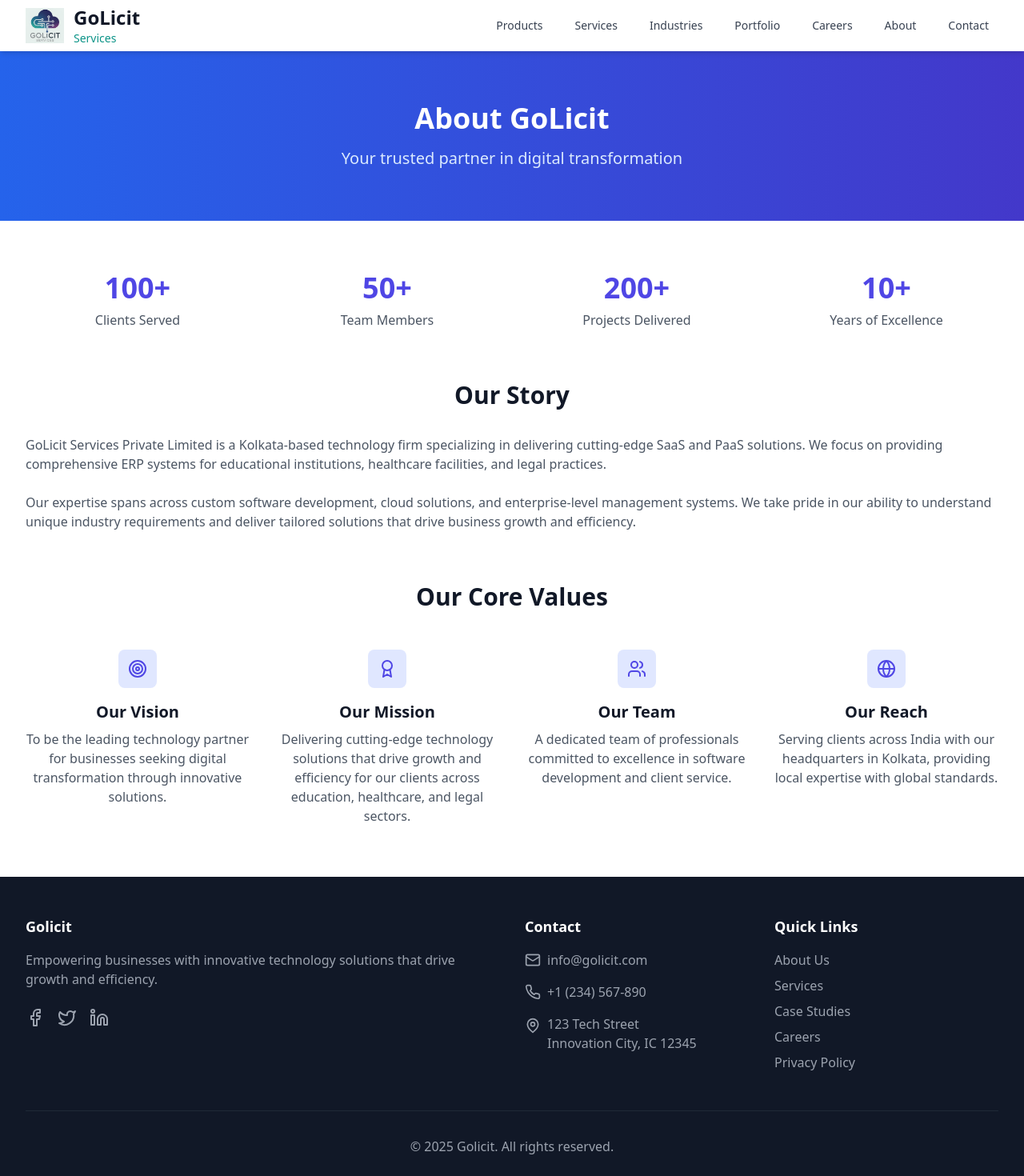
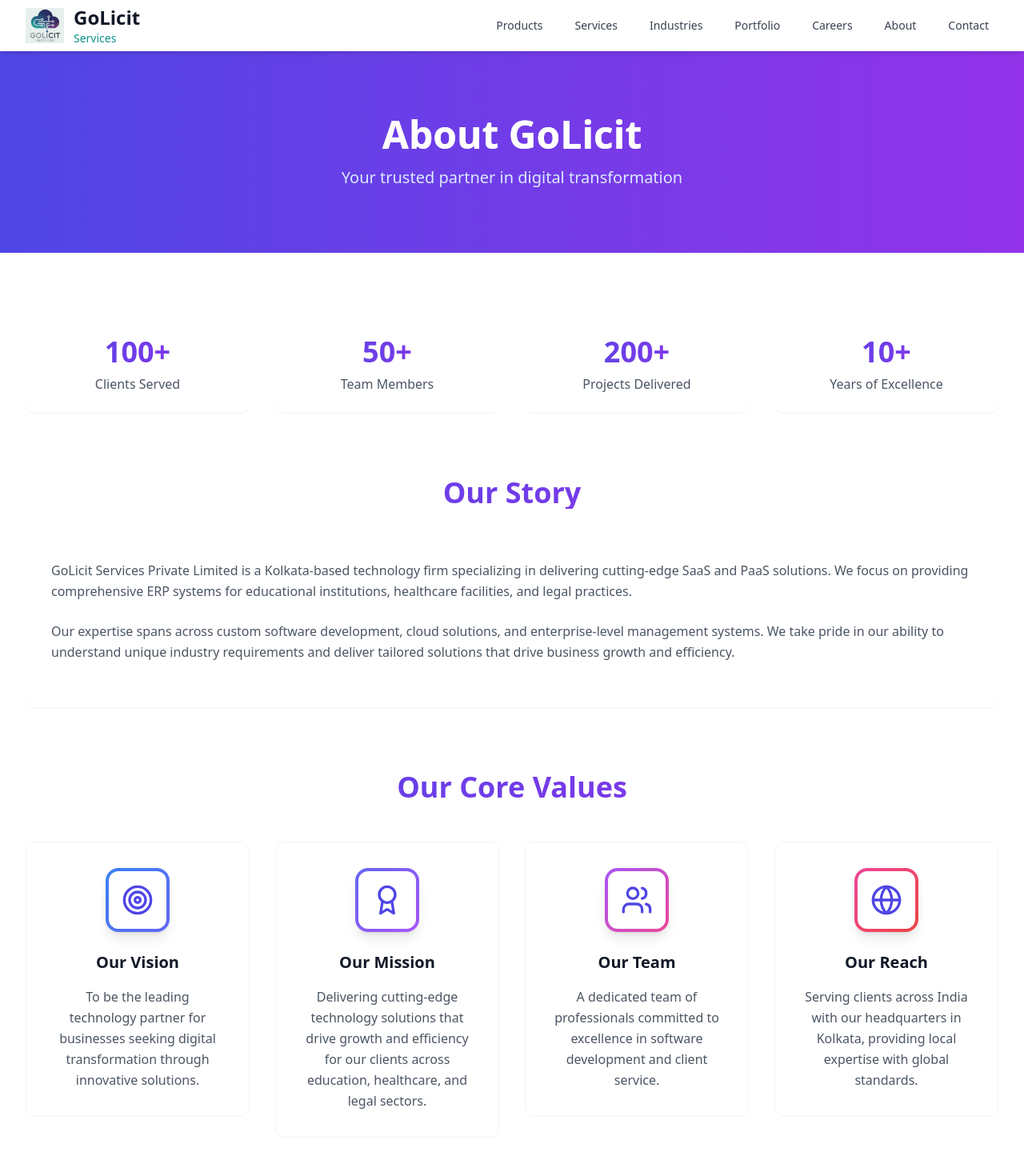
Before and after one commit to golicit/golicit-site, a React (Vite) app: page /about in a window 1280 px wide. Shown: the top 1470 px of the page at 80% size. Built offline with nearby package versions, Linux system fonts and the light colour scheme.

Commit message:
chnages some design and look of this

```diff
--- a/src/components/ProcessSection.tsx
+++ b/src/components/ProcessSection.tsx
@@ -5,52 +5,74 @@ const processes = [
   {
     icon: Lightbulb,
     title: 'Discovery & Planning',
-    description: 'We analyze your requirements and create a comprehensive project roadmap.'
+    description: 'We analyze your requirements and create a comprehensive project roadmap.',
+    color: 'from-blue-500 to-indigo-500'
   },
   {
     icon: Code,
     title: 'Development',
-    description: 'Our expert team builds your solution using cutting-edge technologies.'
+    description: 'Our expert team builds your solution using cutting-edge technologies.',
+    color: 'from-indigo-500 to-purple-500'
   },
   {
     icon: TestTube,
     title: 'Testing & QA',
-    description: 'Rigorous testing ensures high quality and reliable performance.'
+    description: 'Rigorous testing ensures high quality and reliable performance.',
+    color: 'from-purple-500 to-pink-500'
   },
   {
     icon: Rocket,
     title: 'Deployment & Support',
-    description: 'We handle deployment and provide ongoing maintenance and support.'
+    description: 'We handle deployment and provide ongoing maintenance and support.',
+    color: 'from-pink-500 to-red-500'
   }
 ];
 
 export default function ProcessSection() {
   return (
-    <div className="bg-white py-24">
+    <div className="bg-gradient-to-b from-white to-gray-50 py-24">
       <div className="max-w-7xl mx-auto px-4 sm:px-6 lg:px-8">
         <div className="text-center">
-          <h2 className="text-3xl font-bold text-gray-900 sm:text-4xl">Our Development Process</h2>
-          <p className="mt-4 text-xl text-gray-600">
+          <h2 className="text-4xl font-bold text-gray-900 sm:text-5xl bg-clip-text text-transparent bg-gradient-to-r from-indigo-600 to-purple-600">
+            Our Development Process
+          </h2>
+          <p className="mt-4 text-xl text-gray-600 max-w-3xl mx-auto">
             A streamlined approach to delivering exceptional results
           </p>
         </div>
 
         <div className="mt-20 relative">
-          <div className="absolute top-1/2 left-4 right-4 h-0.5 bg-indigo-100 transform -translate-y-1/2 hidden lg:block"></div>
-          <div className="grid grid-cols-1 gap-8 lg:grid-cols-4">
+          {/* Animated connecting line */}
+          <div className="absolute top-1/2 left-4 right-4 h-1 bg-gradient-to-r from-blue-500 via-purple-500 to-red-500 transform -translate-y-1/2 hidden lg:block rounded-full animate-pulse"></div>
+
+          <div className="grid grid-cols-1 gap-12 lg:grid-cols-4">
             {processes.map((process, index) => {
               const IconComponent = process.icon;
               return (
-                <div key={index} className="relative">
-                  <div className="bg-white p-6 rounded-lg text-center relative z-10">
-                    <div className="mx-auto w-16 h-16 bg-indigo-100 rounded-full flex items-center justify-center">
-                      <IconComponent className="h-8 w-8 text-indigo-600" />
+                <div key={index} className="relative group">
+                  <div className="bg-white p-8 rounded-xl text-center relative z-10 transform transition-all duration-300 hover:-translate-y-2 hover:shadow-xl border border-gray-100">
+                    <div className={`mx-auto w-20 h-20 rounded-2xl bg-gradient-to-br ${process.color} p-1 shadow-lg group-hover:shadow-xl transition-all duration-300`}>
+                      <div className="w-full h-full bg-white rounded-xl flex items-center justify-center">
+                        <IconComponent className="h-10 w-10 text-indigo-600 group-hover:scale-110 transition-transform duration-300" />
+                      </div>
                     </div>
-                    <h3 className="mt-6 text-xl font-semibold text-gray-900">{process.title}</h3>
-                    <p className="mt-4 text-gray-600">{process.description}</p>
+                    <h3 className="mt-6 text-xl font-semibold text-gray-900 group-hover:text-indigo-600 transition-colors duration-300">
+                      {process.title}
+                    </h3>
+                    <p className="mt-4 text-gray-600 leading-relaxed">
+                      {process.description}
+                    </p>
                   </div>
+
+                  {/* Connecting arrow */}
                   {index < processes.length - 1 && (
-                    <div className="hidden lg:block absolute top-1/2 right-0 w-full h-0.5 bg-indigo-100 transform -translate-y-1/2 z-0"></div>
+                    <div className="hidden lg:block absolute top-1/2 -right-6 transform -translate-y-1/2">
+                      <div className="w-12 h-12 bg-white rounded-full flex items-center justify-center shadow-md">
+                        <svg className="w-6 h-6 text-indigo-500" fill="none" stroke="currentColor" viewBox="0 0 24 24">
+                          <path strokeLinecap="round" strokeLinejoin="round" strokeWidth="2" d="M9 5l7 7-7 7" />
+                        </svg>
+                      </div>
+                    </div>
                   )}
                 </div>
               );
--- a/src/pages/About.tsx
+++ b/src/pages/About.tsx
@@ -3,79 +3,106 @@ import { Users, Award, Target, Globe } from 'lucide-react';
 import Footer from '../components/Footer';
 
 const stats = [
-  { label: 'Clients Served', value: '100+' },
-  { label: 'Team Members', value: '50+' },
-  { label: 'Projects Delivered', value: '200+' },
-  { label: 'Years of Excellence', value: '10+' }
+  { label: 'Clients Served', value: '100+', color: 'from-blue-500 to-indigo-500' },
+  { label: 'Team Members', value: '50+', color: 'from-indigo-500 to-purple-500' },
+  { label: 'Projects Delivered', value: '200+', color: 'from-purple-500 to-pink-500' },
+  { label: 'Years of Excellence', value: '10+', color: 'from-pink-500 to-red-500' }
 ];
 
 const values = [
   {
     icon: Target,
     title: 'Our Vision',
-    description: 'To be the leading technology partner for businesses seeking digital transformation through innovative solutions.'
+    description: 'To be the leading technology partner for businesses seeking digital transformation through innovative solutions.',
+    color: 'from-blue-500 to-indigo-500'
   },
   {
     icon: Award,
     title: 'Our Mission',
-    description: 'Delivering cutting-edge technology solutions that drive growth and efficiency for our clients across education, healthcare, and legal sectors.'
+    description: 'Delivering cutting-edge technology solutions that drive growth and efficiency for our clients across education, healthcare, and legal sectors.',
+    color: 'from-indigo-500 to-purple-500'
   },
   {
     icon: Users,
     title: 'Our Team',
-    description: 'A dedicated team of professionals committed to excellence in software development and client service.'
+    description: 'A dedicated team of professionals committed to excellence in software development and client service.',
+    color: 'from-purple-500 to-pink-500'
   },
   {
     icon: Globe,
     title: 'Our Reach',
-    description: 'Serving clients across India with our headquarters in Kolkata, providing local expertise with global standards.'
+    description: 'Serving clients across India with our headquarters in Kolkata, providing local expertise with global standards.',
+    color: 'from-pink-500 to-red-500'
   }
 ];
 
 export default function About() {
   return (
     <div className="pt-16">
-      <div className="bg-gradient-to-r from-blue-600 to-indigo-700 py-16">
+      <div className="bg-gradient-to-r from-indigo-600 to-purple-600 py-20">
         <div className="max-w-7xl mx-auto px-4 sm:px-6 lg:px-8">
-          <h1 className="text-4xl font-bold text-white text-center">About GoLicit</h1>
-          <p className="mt-4 text-xl text-blue-100 text-center">
+          <h1 className="text-5xl font-bold text-white text-center bg-clip-text text-transparent bg-gradient-to-r from-white to-blue-100">
+            About GoLicit
+          </h1>
+          <p className="mt-4 text-xl text-blue-100 text-center max-w-3xl mx-auto">
             Your trusted partner in digital transformation
           </p>
         </div>
       </div>
 
-      <div className="max-w-7xl mx-auto px-4 sm:px-6 lg:px-8 py-16">
-        <div className="grid grid-cols-2 md:grid-cols-4 gap-8 mb-16">
+      <div className="max-w-7xl mx-auto px-4 sm:px-6 lg:px-8 py-20">
+        <div className="grid grid-cols-2 md:grid-cols-4 gap-8 mb-20">
           {stats.map((stat, index) => (
-            <div key={index} className="text-center">
-              <p className="text-4xl font-bold text-indigo-600">{stat.value}</p>
-              <p className="mt-2 text-gray-600">{stat.label}</p>
+            <div key={index} className="text-center group">
+              <div className="relative p-6 rounded-xl bg-white shadow-sm hover:shadow-xl transition-all duration-300 hover:-translate-y-1">
+                <div className={`absolute inset-0 bg-gradient-to-br ${stat.color} opacity-0 group-hover:opacity-10 rounded-xl transition-opacity duration-300`}></div>
+                <p className="text-4xl font-bold bg-clip-text text-transparent bg-gradient-to-r from-indigo-600 to-purple-600">
+                  {stat.value}
+                </p>
+                <p className="mt-2 text-gray-600 group-hover:text-gray-900 transition-colors duration-300">
+                  {stat.label}
+                </p>
+              </div>
             </div>
           ))}
         </div>
 
         <div className="prose prose-lg mx-auto">
-          <h2 className="text-3xl font-bold text-gray-900 text-center mb-8">Our Story</h2>
-          <p className="text-gray-600 mb-6">
-            GoLicit Services Private Limited is a Kolkata-based technology firm specializing in delivering cutting-edge SaaS and PaaS solutions. We focus on providing comprehensive ERP systems for educational institutions, healthcare facilities, and legal practices.
-          </p>
-          <p className="text-gray-600 mb-6">
-            Our expertise spans across custom software development, cloud solutions, and enterprise-level management systems. We take pride in our ability to understand unique industry requirements and deliver tailored solutions that drive business growth and efficiency.
-          </p>
+          <h2 className="text-4xl font-bold text-center mb-8 bg-clip-text text-transparent bg-gradient-to-r from-indigo-600 to-purple-600">
+            Our Story
+          </h2>
+          <div className="bg-white p-8 rounded-xl shadow-sm hover:shadow-xl transition-all duration-300">
+            <p className="text-gray-600 mb-6 leading-relaxed">
+              GoLicit Services Private Limited is a Kolkata-based technology firm specializing in delivering cutting-edge SaaS and PaaS solutions. We focus on providing comprehensive ERP systems for educational institutions, healthcare facilities, and legal practices.
+            </p>
+            <p className="text-gray-600 mb-6 leading-relaxed">
+              Our expertise spans across custom software development, cloud solutions, and enterprise-level management systems. We take pride in our ability to understand unique industry requirements and deliver tailored solutions that drive business growth and efficiency.
+            </p>
+          </div>
         </div>
 
-        <div className="mt-16">
-          <h2 className="text-3xl font-bold text-gray-900 text-center mb-12">Our Core Values</h2>
+        <div className="mt-20">
+          <h2 className="text-4xl font-bold text-center mb-12 bg-clip-text text-transparent bg-gradient-to-r from-indigo-600 to-purple-600">
+            Our Core Values
+          </h2>
           <div className="grid grid-cols-1 md:grid-cols-2 lg:grid-cols-4 gap-8">
             {values.map((value, index) => {
               const IconComponent = value.icon;
               return (
-                <div key={index} className="text-center">
-                  <div className="mx-auto w-12 h-12 bg-indigo-100 rounded-lg flex items-center justify-center">
-                    <IconComponent className="h-6 w-6 text-indigo-600" />
+                <div key={index} className="group">
+                  <div className="bg-white p-8 rounded-xl text-center relative transform transition-all duration-300 hover:-translate-y-2 hover:shadow-xl border border-gray-100">
+                    <div className={`mx-auto w-20 h-20 rounded-2xl bg-gradient-to-br ${value.color} p-1 shadow-lg group-hover:shadow-xl transition-all duration-300`}>
+                      <div className="w-full h-full bg-white rounded-xl flex items-center justify-center">
+                        <IconComponent className="h-10 w-10 text-indigo-600 group-hover:scale-110 transition-transform duration-300" />
+                      </div>
+                    </div>
+                    <h3 className="mt-6 text-xl font-semibold text-gray-900 group-hover:text-indigo-600 transition-colors duration-300">
+                      {value.title}
+                    </h3>
+                    <p className="mt-4 text-gray-600 leading-relaxed">
+                      {value.description}
+                    </p>
                   </div>
-                  <h3 className="mt-4 text-xl font-semibold text-gray-900">{value.title}</h3>
-                  <p className="mt-2 text-gray-600">{value.description}</p>
                 </div>
               );
             })}
```
Also changed, not shown: src/components/ContactForm.tsx (+53 -21 lines), src/components/Services.tsx (+14 -7 lines).
